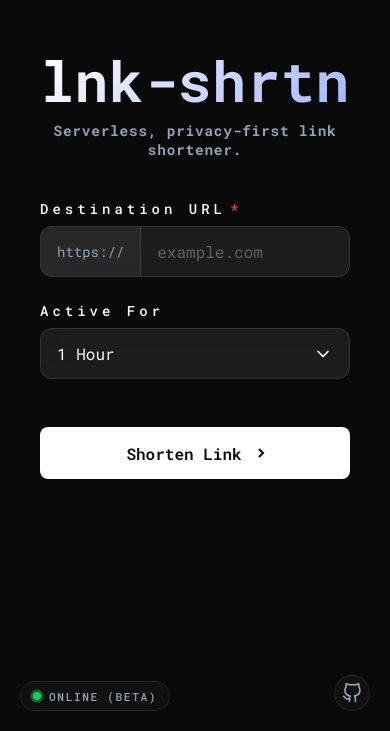
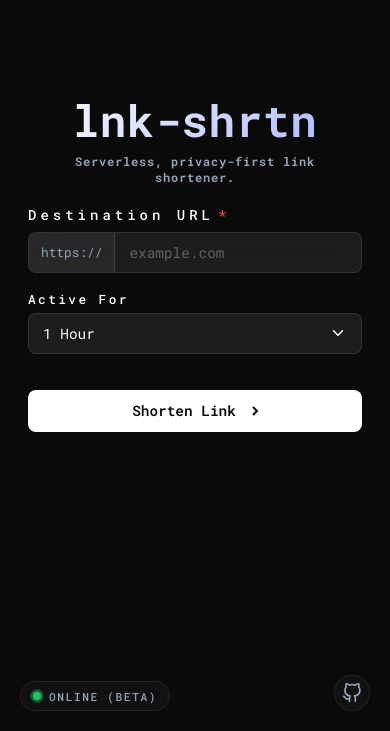
Before and after one commit to hongyaok/lnk-shtrn, a React (Vite) app: page / in a window 390 px wide. Shown: the part 113-844 px from the top of the page. Built offline with nearby package versions, Linux system fonts and the light colour scheme.

Commit message:
Update styling

```diff
--- a/src/components/LandingPage.tsx
+++ b/src/components/LandingPage.tsx
@@ -137,7 +137,7 @@ export default function LandingPage() {
             <p>Serverless, privacy-first link shortener.</p>
           </div>
 
-          <form onSubmit={handleShorten} style={{ display: 'flex', flexDirection: 'column', gap: '1.5rem' }}>
+          <form onSubmit={handleShorten} style={{ display: 'flex', flexDirection: 'column', gap: '1.125rem' }}>
             <InputGroup
               isRequired
               label="Destination URL"
@@ -167,7 +167,7 @@ export default function LandingPage() {
                   onClick={() => setIsDropdownOpen(!isDropdownOpen)}
                 >
                   <span>{selectedLabel}</span>
-                  <ChevronDown size={20} style={{ transform: isDropdownOpen ? 'rotate(180deg)' : 'rotate(0deg)', transition: 'transform 0.2s' }} />
+                  <ChevronDown size={18} style={{ transform: isDropdownOpen ? 'rotate(180deg)' : 'rotate(0deg)', transition: 'transform 0.2s' }} />
                 </div>
                 {isDropdownOpen && (
                   <div className="dropdown-menu" style={{
@@ -175,12 +175,12 @@ export default function LandingPage() {
                     top: '100%',
                     left: 0,
                     right: 0,
-                    marginTop: '0.5rem',
+                    marginTop: '0.375rem',
                     background: 'rgba(30, 30, 30, 0.4)',
                     backdropFilter: 'blur(16px)',
                     WebkitBackdropFilter: 'blur(16px)',
                     border: '1px solid rgba(255, 255, 255, 0.1)',
-                    borderRadius: '12px',
+                    borderRadius: '8px',
                     overflow: 'hidden',
                     zIndex: 50
                   }}>
@@ -196,12 +196,13 @@ export default function LandingPage() {
                           }
                         }}
                         style={{
-                          padding: '0.875rem 1rem',
+                          padding: '0.625rem 0.875rem',
                           cursor: 'pointer',
                           color: duration === option.value ? '#a5b4fc' : '#fff',
                           background: duration === option.value ? 'rgba(255, 255, 255, 0.1)' : 'transparent',
                           transition: 'background 0.2s',
-                          userSelect: 'none'
+                          userSelect: 'none',
+                          fontSize: '0.85rem'
                         }}
                         onMouseEnter={(e) => { e.currentTarget.style.background = 'rgba(255, 255, 255, 0.15)'; }}
                         onMouseLeave={(e) => { e.currentTarget.style.background = duration === option.value ? 'rgba(255, 255, 255, 0.1)' : 'transparent'; }}
@@ -248,7 +249,7 @@ export default function LandingPage() {
               </div>
             )}
 
-            {shortLink && (
+            {/* {shortLink && (
               <div style={{ animation: 'fadeIn 0.3s ease-out' }}>
                 <InputGroup label="Shortened URL">
                   <InputBase
@@ -261,7 +262,7 @@ export default function LandingPage() {
                   />
                 </InputGroup>
               </div>
-            )}
+            )} */}
 
             {!shortLink ? (
               <Button
--- a/src/index.css
+++ b/src/index.css
@@ -54,8 +54,8 @@ body {
 
 .glass-card {
   width: 100%;
-  max-width: 640px;
-  padding: 2.5rem;
+  max-width: 460px;
+  padding: 2rem;
   /* Make the card itself invisible */
   background: transparent;
   border: none;
@@ -82,7 +82,7 @@ body {
 @keyframes fadeIn {
   from {
     opacity: 0;
-    transform: translateY(20px);
+    transform: translateY(15px);
   }
 
   to {
@@ -93,16 +93,16 @@ body {
 
 .header {
   text-align: center;
-  margin-bottom: 2.5rem;
-  margin-top: -6rem;
+  margin-bottom: 1.75rem;
+  margin-top: -4rem;
   /* Moves the header higher on the page */
 }
 
 .header h1 {
   font-family: 'Roboto Mono', monospace;
-  font-size: 6rem;
+  font-size: 4.25rem;
   font-weight: bold;
-  letter-spacing: 0.25rem;
+  letter-spacing: 0.15rem;
   background: linear-gradient(135deg, #fff 0%, #a5b4fc 100%);
   -webkit-background-clip: text;
   -webkit-text-fill-color: transparent;
@@ -111,24 +111,24 @@ body {
 
 .header p {
   color: var(--text-muted);
-  font-size: 1rem;
+  font-size: 0.85rem;
   font-weight: bold;
-  letter-spacing: 0.25rem;
+  letter-spacing: 0.15rem;
   /* Not bold */
   margin: 0 auto;
 }
 
 .form-group {
-  margin-bottom: 1.5rem;
+  margin-bottom: 1.125rem;
 }
 
 .form-group label {
   display: block;
-  font-size: 0.875rem;
-  letter-spacing: 0.25rem;
+  font-size: 0.8rem;
+  letter-spacing: 0.15rem;
   font-weight: 500;
   color: white;
-  margin-bottom: 0.5rem;
+  margin-bottom: 0.375rem;
 }
 
 .input-field {
@@ -137,10 +137,10 @@ body {
   backdrop-filter: blur(12px);
   -webkit-backdrop-filter: blur(12px);
   border: 1px solid var(--surface-border);
-  border-radius: 12px;
-  padding: 0.875rem 1rem;
+  border-radius: 8px;
+  padding: 0.625rem 0.875rem;
   color: #fff;
-  font-size: 1rem;
+  font-size: 0.9rem;
   transition: all 0.2s ease;
 }
 
@@ -156,8 +156,8 @@ body {
   color: #0a0a0a;
   border: 1px solid rgba(255, 255, 255, 0.2);
   border-radius: 9999px;
-  padding: 1rem;
-  font-size: 1rem;
+  padding: 0.75rem;
+  font-size: 0.9rem;
   font-weight: 600;
   cursor: pointer;
   transition: all 0.3s ease;
@@ -302,7 +302,7 @@ body {
   backdrop-filter: blur(12px);
   -webkit-backdrop-filter: blur(12px);
   border: 1px solid var(--surface-border);
-  border-radius: 12px;
+  border-radius: 8px;
   overflow: hidden;
   transition: all 0.2s ease;
 }
@@ -316,10 +316,10 @@ body {
 .input-suffix {
   display: flex;
   align-items: center;
-  padding: 0 1rem;
+  padding: 0 0.75rem;
   background: rgba(255, 255, 255, 0.05);
   color: var(--text-muted);
-  font-size: 0.875rem;
+  font-size: 0.8rem;
   border-right: 1px solid var(--surface-border);
 }
 
@@ -332,9 +332,9 @@ body {
   flex: 1;
   background: transparent;
   border: none;
-  padding: 0.875rem 1rem;
+  padding: 0.625rem 0.875rem;
   color: #fff;
-  font-size: 1rem;
+  font-size: 0.9rem;
   font-family: inherit;
   min-width: 0;
   /* allows shrinking */
@@ -349,19 +349,29 @@ body {
 }
 
 @media (max-width: 640px) {
+  .header {
+    margin-top: -2rem;
+    margin-bottom: 1.25rem;
+  }
+
   .header h1 {
-    font-size: 3.5rem;
+    font-size: 2.75rem;
     letter-spacing: 0.05rem;
   }
 
   .header p {
-    font-size: 0.9rem;
+    font-size: 0.75rem;
     letter-spacing: 0.05rem;
     padding: 0 0.5rem;
   }
 
   .glass-card {
-    padding: 1.5rem;
+    padding: 1.25rem 1rem;
+    max-width: 100%;
+  }
+
+  .content-wrapper {
+    padding: 1rem 0.75rem 5rem 0.75rem; /* added extra bottom padding to prevent overlaps on mobile */
   }
 }
 
@@ -641,32 +651,33 @@ body {
 
 /* Sizes */
 .ui-button-size-default {
-  height: 2.75rem;
-  padding: 0 1.25rem;
+  height: 2.25rem;
+  padding: 0 1rem;
+  font-size: 0.85rem;
 }
 .ui-button-size-sm {
-  height: 2.25rem;
-  padding: 0 1rem;
-  font-size: 0.8rem;
+  height: 1.875rem;
+  padding: 0 0.75rem;
+  font-size: 0.775rem;
 }
 .ui-button-size-lg {
-  height: 3.25rem;
-  padding: 0 1.75rem;
-  font-size: 1rem;
+  height: 2.625rem;
+  padding: 0 1.25rem;
+  font-size: 0.9rem;
 }
 .ui-button-size-icon {
-  width: 2.75rem;
-  height: 2.75rem;
-  padding: 0;
-}
-.ui-button-size-icon-sm {
   width: 2.25rem;
   height: 2.25rem;
   padding: 0;
 }
+.ui-button-size-icon-sm {
+  width: 1.875rem;
+  height: 1.875rem;
+  padding: 0;
+}
 .ui-button-size-icon-lg {
-  width: 3.25rem;
-  height: 3.25rem;
+  width: 2.625rem;
+  height: 2.625rem;
   padding: 0;
 }
 
```
